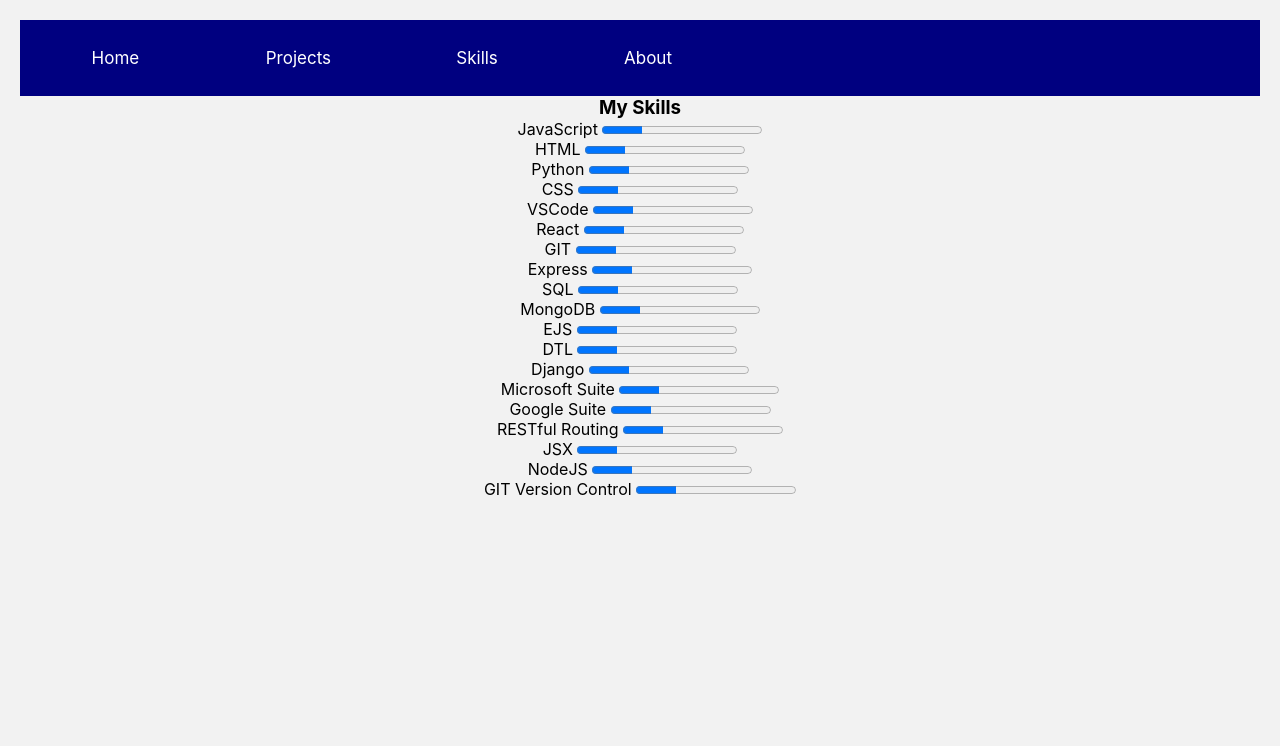
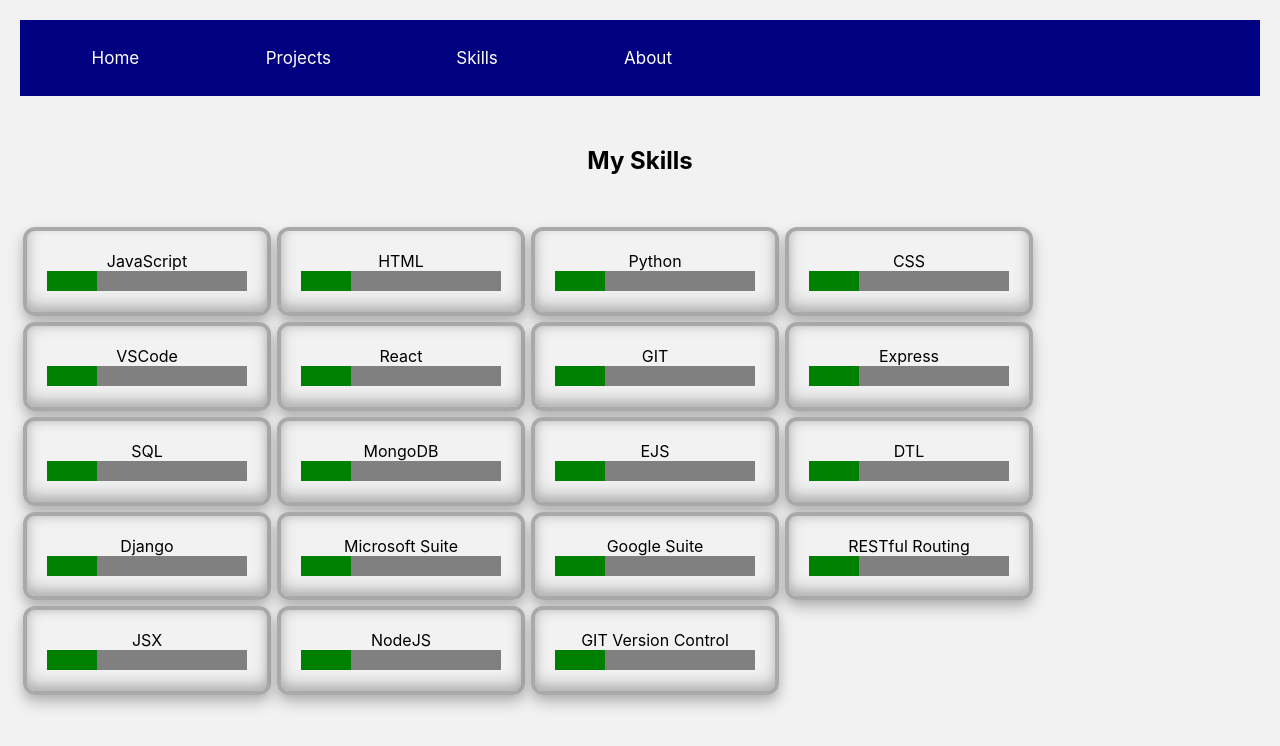
Before and after one commit to drejmin/Minor_Portfolio, a React (Create React App) app in the folder portfolio/: page /SkillsPage in a window 1280 px wide. Shown: the top 746 px of the page. Built offline with nearby package versions, Linux system fonts and the light colour scheme.

Commit message:
modified:   portfolio/src/Pages/SkillsPage/SkillsPage.css 	modified:   portfolio/src/Pages/SkillsPage/SkillsPage.jsx

```diff
--- a/portfolio/src/Pages/SkillsPage/SkillsPage.css
+++ b/portfolio/src/Pages/SkillsPage/SkillsPage.css
@@ -0,0 +1,54 @@
+.content-title{
+    font-size: x-large;
+    margin: 4%;
+
+}
+
+.skills{
+    display: flex;
+    flex-wrap: wrap;
+    align-items:  center;
+    margin-top: 3%;
+}
+
+.progress {
+    width: 100%;
+    height: 20px;
+    background-color: #e4c465;
+    transition: all 0.5s ease-in-out;
+    animation: progressBar 3s ease-in-out;
+    animation-iteration-count: 1;
+    animation-fill-mode: linear forwards;
+
+  }
+.skills__skill{
+    border: 4px solid darkgrey;
+    border-radius: 12px;
+    box-shadow: 0 4px 8px rgba(0, 0, 0, 0.1),
+                0 8px 16px rgba(0, 0, 0, 0.2),
+                inset 0 -4px 8px rgba(0, 0, 0, 0.1),
+                inset 0 -8px 16px rgba(0, 0, 0, 0.2);
+    padding: 20px;
+    margin: 3px;
+    width: 200px;
+    text-align: center;
+    padding-block-end: auto;
+}
+
+.progressBar {
+    height: 3px;
+    position: fixed;
+    opacity: 0.5;
+    z-index:2;
+    overflow: hidden;
+    bottom:0;
+    content:"";
+    display:block;
+    left:0;
+}
+
+@keyframes progressBar {
+    0% { left:0;width: 0; }
+    50% { left:0;width: 100%; }
+    100% {left:0;width: 100}
+}
--- a/portfolio/src/Pages/SkillsPage/SkillsPage.jsx
+++ b/portfolio/src/Pages/SkillsPage/SkillsPage.jsx
@@ -1,28 +1,30 @@
+import './SkillsPage.css';
+
 export default function SkillsPage(){
     return (
         <main>
-            <div class="about__content-skills">
-                    <h3 class="about__content-title">My Skills</h3>
+            <div class="content-skills">
+                    <h3 class="content-title">My Skills</h3>
                     <div class="skills">
-                        <div class="skills__skill">JavaScript <progress id="progressBar" value="25" max="100"></progress></div>
-                        <div class="skills__skill">HTML <progress id="progressBar" value="25" max="100"></progress></div>
-                        <div class="skills__skill">Python <progress id="progressBar" value="25" max="100"></progress></div>
-                        <div class="skills__skill">CSS <progress id="progressBar" value="25" max="100"></progress></div>
-                        <div class="skills__skill">VSCode <progress id="progressBar" value="25" max="100"></progress></div>
-                        <div class="skills__skill">React <progress id="progressBar" value="25" max="100"></progress></div>
-                        <div class="skills__skill">GIT <progress id="progressBar" value="25" max="100"></progress></div>
-                        <div class="skills__skill">Express <progress id="progressBar" value="25" max="100"></progress></div>
-                        <div class="skills__skill">SQL <progress id="progressBar" value="25" max="100"></progress></div>
-                        <div class="skills__skill">MongoDB <progress id="progressBar" value="25" max="100"></progress></div>
-                        <div class="skills__skill">EJS <progress id="progressBar" value="25" max="100"></progress></div>
-                        <div class="skills__skill">DTL <progress id="progressBar" value="25" max="100"></progress></div>
-                        <div class="skills__skill">Django <progress id="progressBar" value="25" max="100"></progress></div>
-                        <div class="skills__skill">Microsoft Suite <progress id="progressBar" value="25" max="100"></progress></div>
-                        <div class="skills__skill">Google Suite <progress id="progressBar" value="25" max="100"></progress></div>
-                        <div class="skills__skill">RESTful Routing <progress id="progressBar" value="25" max="100"></progress></div>
-                        <div class="skills__skill">JSX <progress id="progressBar" value="25" max="100"></progress></div>
-                        <div class="skills__skill">NodeJS <progress id="progressBar" value="25" max="100"></progress></div>
-                        <div class="skills__skill">GIT Version Control <progress id="progressBar" value="25" max="100"></progress></div>
+                        <div class="skills__skill">JavaScript <progress class = 'progress'id="progressBar" value="25" max="100"></progress></div>
+                        <div class="skills__skill">HTML <progress class = 'progress'id="progressBar" value="25" max="100"></progress></div>
+                        <div class="skills__skill">Python <progress class = 'progress'id="progressBar" value="25" max="100"></progress></div>
+                        <div class="skills__skill">CSS <progress class = 'progress'id="progressBar" value="25" max="100"></progress></div>
+                        <div class="skills__skill">VSCode <progress class = 'progress'id="progressBar" value="25" max="100"></progress></div>
+                        <div class="skills__skill">React <progress class = 'progress'id="progressBar" value="25" max="100"></progress></div>
+                        <div class="skills__skill">GIT <progress class = 'progress'id="progressBar" value="25" max="100"></progress></div>
+                        <div class="skills__skill">Express <progress class = 'progress'id="progressBar" value="25" max="100"></progress></div>
+                        <div class="skills__skill">SQL <progress class = 'progress'id="progressBar" value="25" max="100"></progress></div>
+                        <div class="skills__skill">MongoDB <progress class = 'progress'id="progressBar" value="25" max="100"></progress></div>
+                        <div class="skills__skill">EJS <progress class = 'progress'id="progressBar" value="25" max="100"></progress></div>
+                        <div class="skills__skill">DTL <progress class = 'progress'id="progressBar" value="25" max="100"></progress></div>
+                        <div class="skills__skill">Django <progress class = 'progress'id="progressBar" value="25" max="100"></progress></div>
+                        <div class="skills__skill">Microsoft Suite <progress class = 'progress'id="progressBar" value="25" max="100"></progress></div>
+                        <div class="skills__skill">Google Suite <progress class = 'progress'id="progressBar" value="25" max="100"></progress></div>
+                        <div class="skills__skill">RESTful Routing <progress class = 'progress'id="progressBar" value="25" max="100"></progress></div>
+                        <div class="skills__skill">JSX <progress class = 'progress'id="progressBar" value="25" max="100"></progress></div>
+                        <div class="skills__skill">NodeJS <progress class = 'progress'id="progressBar" value="25" max="100"></progress></div>
+                        <div class="skills__skill">GIT Version Control <progress class = 'progress'id="progressBar" value="25" max="100"></progress></div>
                     </div>
             </div>
 
```
